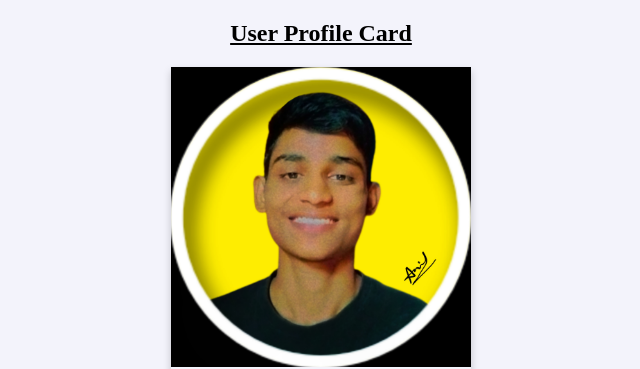
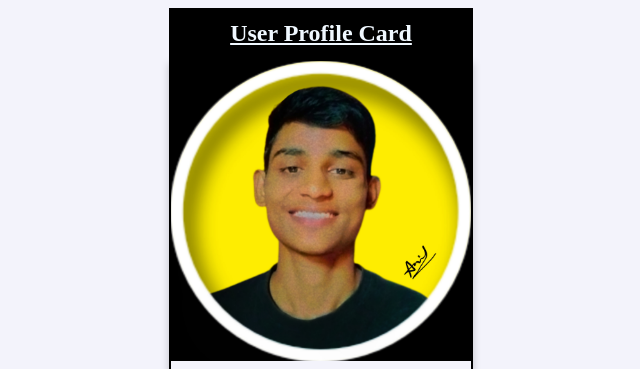
Before and after one commit to anilkrrana/User-profile-card, a plain HTML site: page index.html in a window 1280 px wide. Shown: the top 369 px of the page, without its empty margins (319-959 px from the left). Drawn offline with Linux system fonts and the light colour scheme.

Commit message:
Update style.css

```diff
--- a/style.css
+++ b/style.css
@@ -1,4 +1,3 @@
-
 body{
   background-color: rgb(243, 243, 251);
 }
@@ -8,12 +7,19 @@ body{
     margin: auto;
     text-align: center;
     font-family: arial;
+    border: 2px solid rgb(0, 0, 0);
   }
 
   h2 {
+    font-style: normal;
+    max-width: 280px;
+    padding: 10px;
+    border: 2px solid rgb(0, 0, 0);
+    margin: auto;
     text-align: center;
-    font-style: normal;
-    text-underline-position: auto;
+    background-color: #000;
+    color: aliceblue;
+
    }
 
   .title {
```
